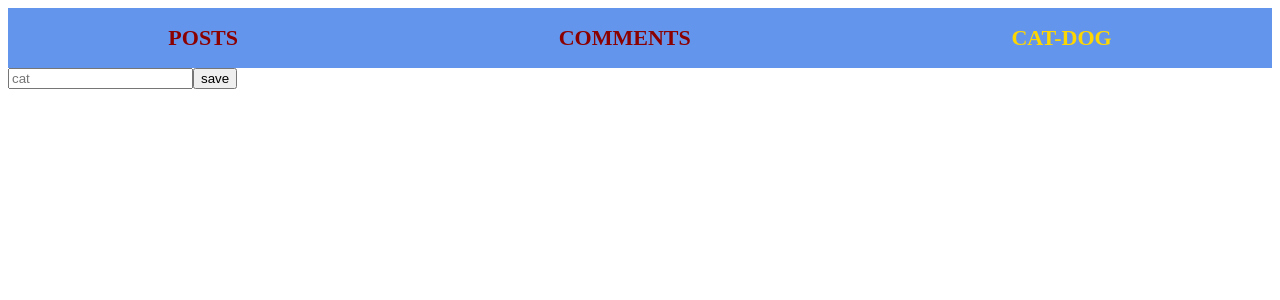
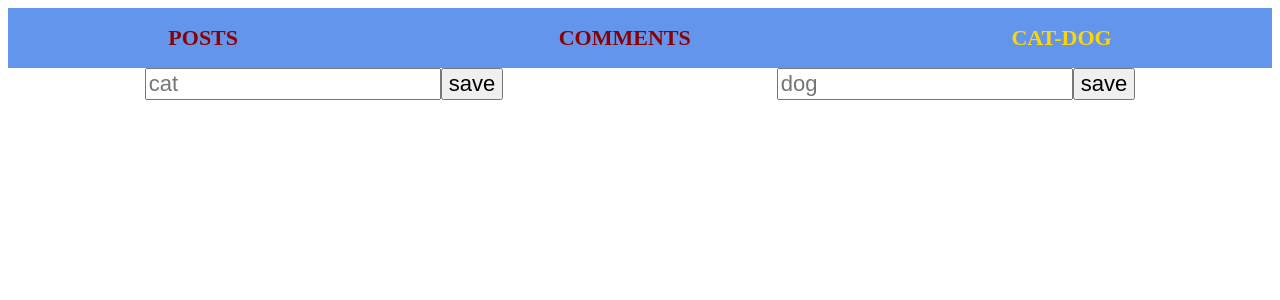
Before and after one commit to Igor40ivskyi/dec-2023-react, a React (Create React App) app: page /cats_dogs in a window 1280 px wide. Shown: the top 300 px of the page. Built offline with nearby package versions, Linux system fonts and the light colour scheme.

Commit message:
CAT DOG MAKING

```diff
--- a/src/components/Cats/Cats.js
+++ b/src/components/Cats/Cats.js
@@ -6,7 +6,6 @@ const Cats = ({stateDispatch}) => {
     const {register,handleSubmit,reset} = useForm();
 
     const [{cats}, dispatch] = stateDispatch;
-    console.log(cats);
 
     const saveCat = (cat) => {
         dispatch({type:'ADD_CAT', payload: cat})
@@ -16,10 +15,12 @@ const Cats = ({stateDispatch}) => {
     return (
         <div>
             <form onSubmit={handleSubmit(saveCat)}>
-                <input type="text" placeholder={'cat'} {...register('name')}/>
-                <button>save</button>
+                <input style={{fontSize:22}} type="text" placeholder={'cat'} {...register('name')}/>
+                <button style={{fontSize:22}} >save</button>
             </form>
-            {cats.map(value=> <div key={value.id}>{value.name}</div>)}
+            {cats.map(value=> <div style={{fontSize:20}} key={value.id}>{value.name}
+            <button style={{fontSize:20}} onClick={()=> dispatch({type:'DEL_CAT',payload:value.id})} >del</button>
+            </div>)}
         </div>
     );
 };
--- a/src/components/Dogs/Dogs.js
+++ b/src/components/Dogs/Dogs.js
@@ -1,9 +1,26 @@
 import React from 'react';
+import {useForm} from "react-hook-form";
 
-const Dogs = () => {
+const Dogs = ({stateDispatch}) => {
+
+    const {register,handleSubmit,reset} = useForm();
+
+    const [{dogs}, dispatch] = stateDispatch;
+
+    const saveDog = (dog) => {
+        dispatch({type:'ADD_DOG', payload: dog})
+        reset();
+    };
+
     return (
         <div>
+            <form onSubmit={handleSubmit(saveDog)}>
+                <input style={{fontSize:22}} type="text" placeholder={'dog'} {...register('name')}/>
+                <button style={{fontSize:22}} >save</button>
+            </form>
 
+                {dogs.map(dog=> <div style={{fontSize:20}} key={dog.id}>{dog.name}
+                    <button style={{fontSize:20}} onClick={()=> dispatch({type:'DEL_DOG',payload:dog.id})}>del</button></div>)}
         </div>
     );
 };
--- a/src/pages/CatDogPage.js
+++ b/src/pages/CatDogPage.js
@@ -10,11 +10,18 @@ const reducer = (state, action) => {
             cat.id = catId;
             return {...state, cats: [...state.cats, cat]}
         case 'ADD_DOG':
-            return
+            const dog = action.payload;
+            const dogId = state.dogs.slice(-1)[0]?.id + 1 || 1;
+            dog.id = dogId;
+            return {...state, dogs: [...state.dogs, dog]};
         case 'DEL_CAT':
-            return
+            const indexForDelCat = state.cats.findIndex(value => value.id === action.payload);
+            state.cats.splice(indexForDelCat, 1);
+            return {...state};
         case 'DEL_DOG':
-            return
+            const indexForDelDog = state.dogs.findIndex(value => value.id === action.payload);
+            state.dogs.splice(indexForDelDog, 1);
+            return {...state}
         default :
             return state;
     }
@@ -25,9 +32,9 @@ const CatDogPage = () => {
     const stateDispatch = useReducer(reducer, {cats: [], dogs: []});
 
     return (
-        <div>
+        <div style={{display:'flex',justifyContent:'space-around'}}>
             <Cats stateDispatch={stateDispatch}/>
-            <Dogs/>
+            <Dogs stateDispatch={stateDispatch}/>
         </div>
     );
 };
```
